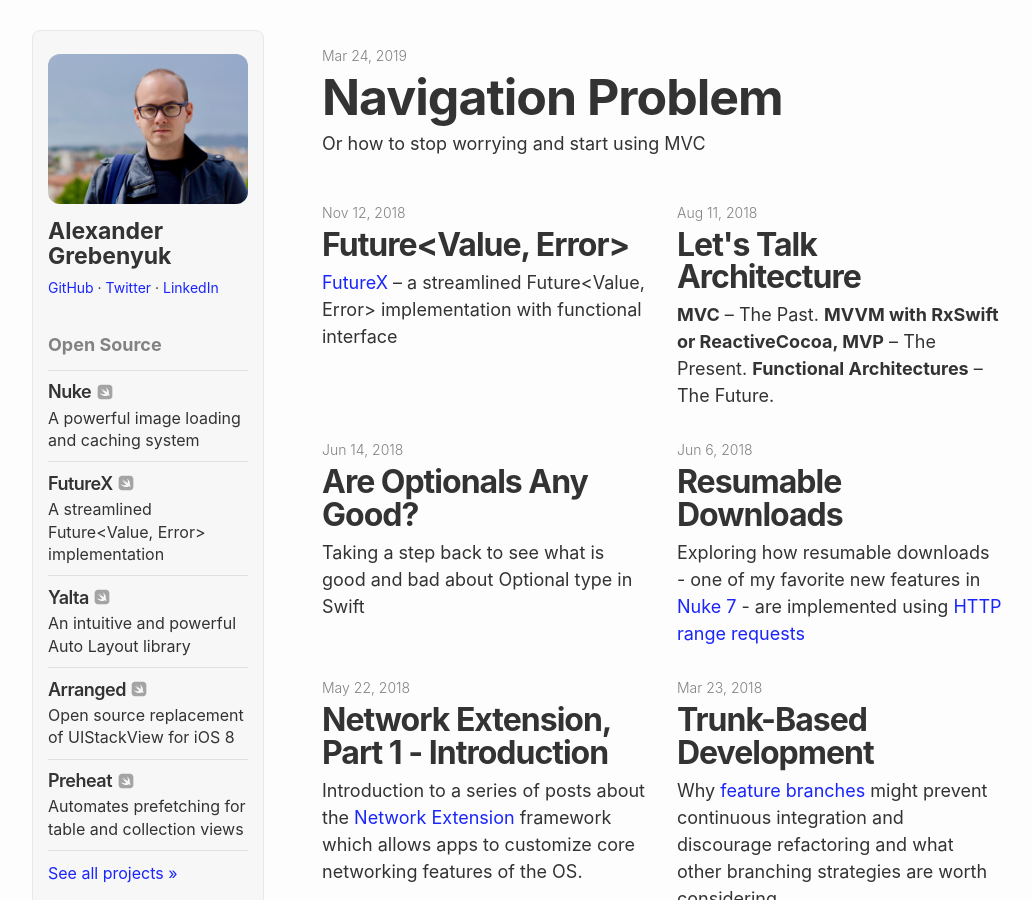
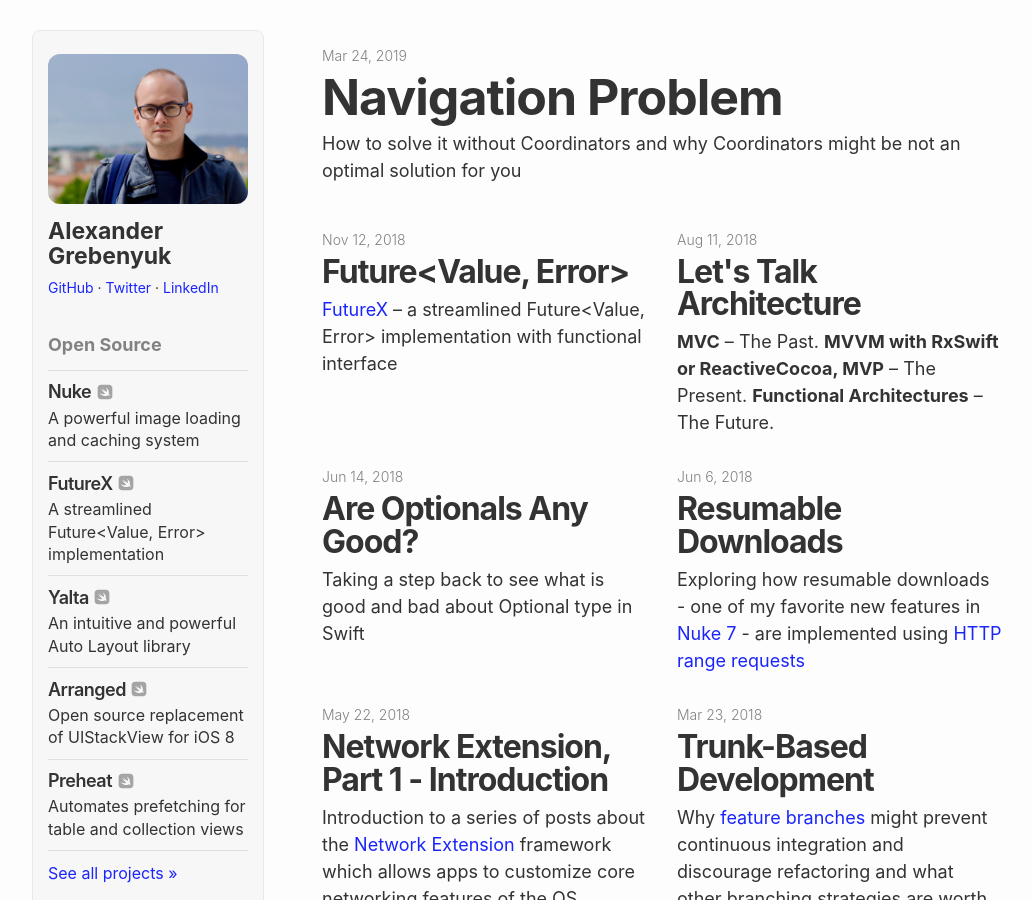
Before and after one commit to hyling/kean.github.io, a Jekyll site: the page built from index.html, in a window 1280 px wide and 900 px high. Shown: the whole window, without its empty margins (108-1140 px from the left). Built offline with Jekyll 4.4.1, drawn with Linux system fonts in a browser that asks for light colours.

Commit message:
Update 2019-03-24-navigation-problem.markdown

```diff
--- a/_posts/2019-03-24-navigation-problem.markdown
+++ b/_posts/2019-03-24-navigation-problem.markdown
@@ -1,7 +1,7 @@
 ---
 layout: post
 title: Navigation Problem
-subtitle: Or how to stop worrying and start using MVC
+subtitle: How to solve it without Coordinators and why Coordinators might be not an optimal solution for you
 date: 2019-03-24 9:00:00 +0300
 category: programming
 tags: programming
```
